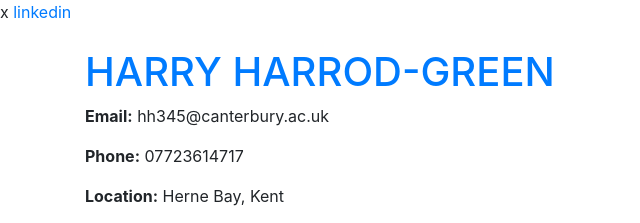
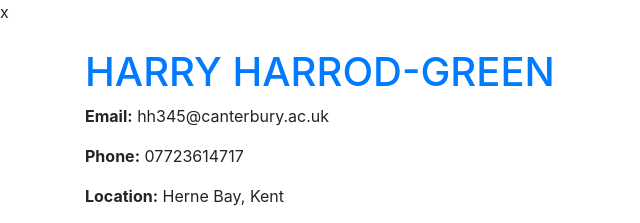
Before and after one commit to HarryJamesGreen/HarryJamesGreen.github.io, a plain HTML site: page index.html in a window 1280 px wide. Shown: the top 223 px of the page, 0-640 px from the left. Drawn offline with nearby package versions, Linux system fonts and the light colour scheme.

Commit message:
got rid of the duplicated linkedin button
now i have 1 button

```diff
--- a/index.html
+++ b/index.html
@@ -1,7 +1,6 @@
 x<html>
 <head>
     <title>Harry Harrod-Green - CV</title>
-	<a href="https://www.linkedin.com/in/harry-harrod-green-a71491275/">linkedin</a>
     <link rel="stylesheet" href="https://stackpath.bootstrapcdn.com/bootstrap/4.5.0/css/bootstrap.min.css">
 </head>
 <body>
```
